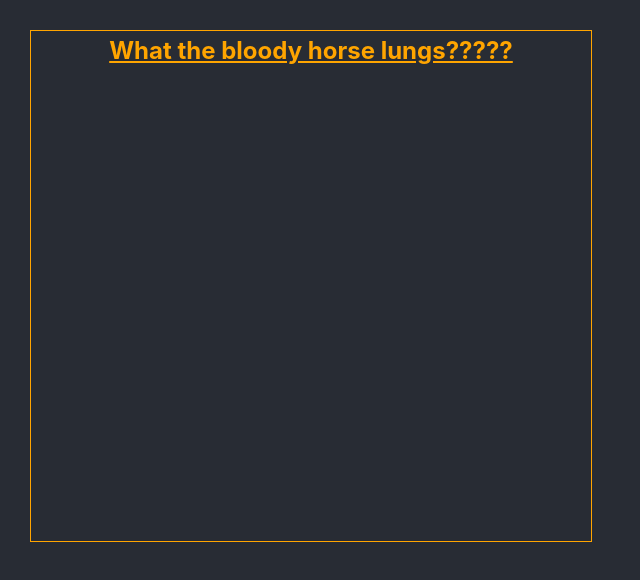
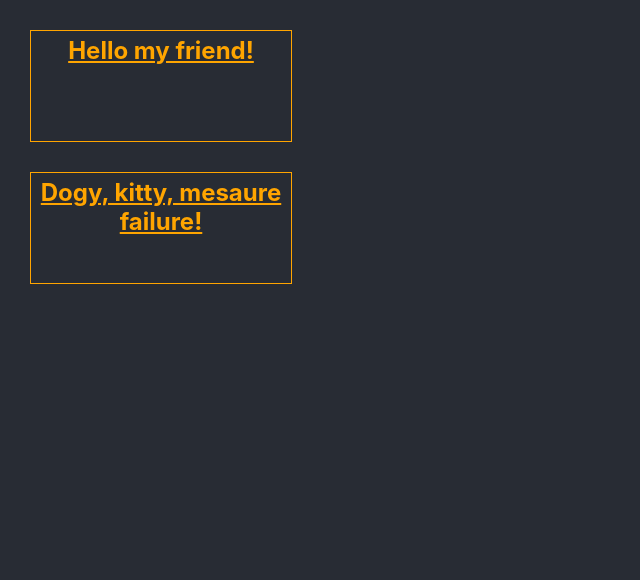
Before and after one commit to tothricsaj/react-learn-for-myself, a React (Create React App) app: page / in a window 1280 px wide. Shown: the top 580 px of the page, without its empty margins (0-640 px from the left). Built offline with nearby package versions, Linux system fonts and the light colour scheme.

Commit message:
using props

```diff
--- a/src/App.js
+++ b/src/App.js
@@ -5,7 +5,8 @@ import BoxComponent from './BoxComponent/Box.component';
 function App() {
   return (
     <div className="App">
-      <BoxComponent />
+      <BoxComponent msg='Hello my friend!' />
+      <BoxComponent msg='Dogy, kitty, mesaure failure!' />
     </div>
   );
 }
--- a/src/BoxComponent/Box.component.js
+++ b/src/BoxComponent/Box.component.js
@@ -2,9 +2,13 @@ import React from 'react';
 import styles from './Box.module.css'; // important --> only dot and module and dot and css
 
 class BoxComponent extends React.Component {
+    constructor(props) {
+        super(props)
+    }
+
     render() {
         return <div className={ styles.wrapperBox }>
-            <h2 className={ styles.h2Class }>What the bloody horse lungs?????</h2>
+            <h2 className={ styles.h2Class }>{ this.props.msg }</h2>
         </div>
     }
 }
--- a/src/BoxComponent/Box.module.css
+++ b/src/BoxComponent/Box.module.css
@@ -1,6 +1,6 @@
 .wrapperBox {
-    width: 550px;
-    height: 500px;
+    width: 250px;
+    height: 100px;
     margin: 30px 30px;
     padding: 5px;
     border: 1px solid orange;
```
